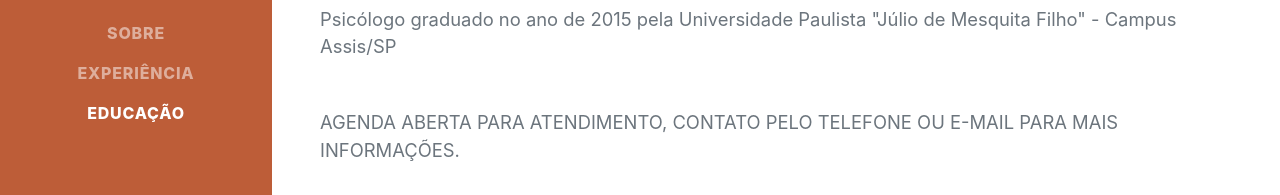
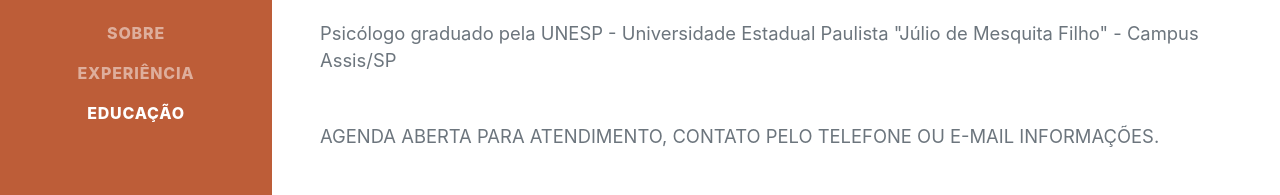
Before and after one commit to guilhermeperaro/guilhermeperaro.github.io, a website: page index.html in a window 1280 px wide. Shown: the part 419-614 px from the top of the page. Drawn offline with nearby package versions, Linux system fonts and the light colour scheme; a web font is replaced by a local one.

Commit message:
Update index.html
CORREÇÕES

```diff
--- a/index.html
+++ b/index.html
@@ -60,8 +60,8 @@
                         Ipuã/SP · (16) 99210-0325 ·
                         <a href="mailto:guilhermeperaro@hotmail.com">guilhermeperaro@hotmail.com</a>
                     </div>
-                    <p class="lead mb-5">Psicólogo graduado no ano de 2015 pela Universidade Paulista "Júlio de Mesquita Filho" - Campus Assis/SP</p>
-                    <p class="lead mb-5">AGENDA ABERTA PARA ATENDIMENTO, CONTATO PELO TELEFONE OU E-MAIL PARA MAIS INFORMAÇÕES.</p>
+                    <p class="lead mb-5">Psicólogo graduado pela UNESP - Universidade Estadual Paulista "Júlio de Mesquita Filho" - Campus Assis/SP</p>
+                    <p class="lead mb-5">AGENDA ABERTA PARA ATENDIMENTO, CONTATO PELO TELEFONE OU E-MAIL INFORMAÇÕES.</p>
                     <div class="social-icons">
                         <a class="social-icon" target="_blank" href="https://www.linkedin.com/in/guilherme-souza-peraro-9b99bb207/"><i class="fab fa-linkedin-in"></i></a>
                         <a class="social-icon" target="_blank" href="http://lattes.cnpq.br/9705003716416586"><i class="fa fa-university"></i></a>
```
